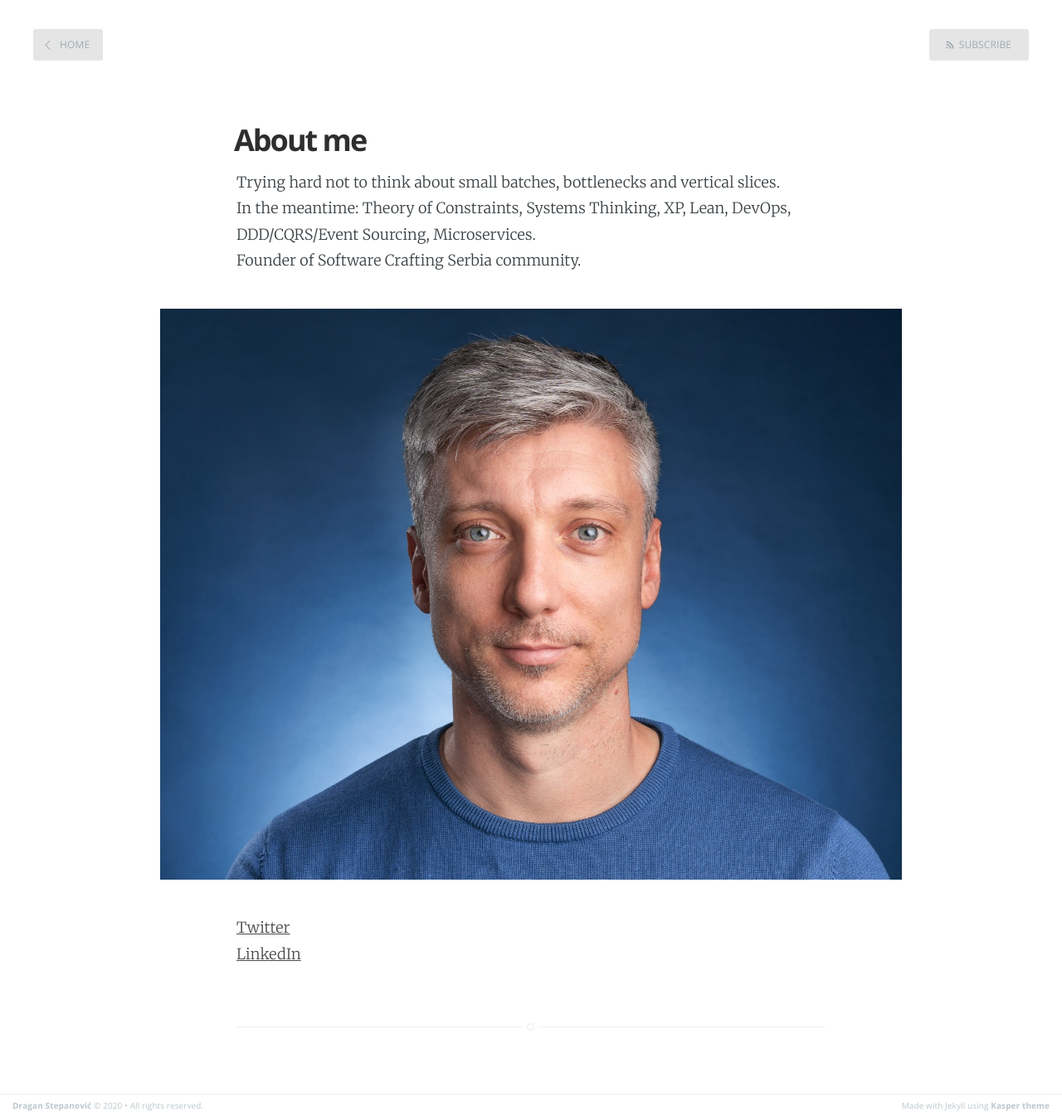
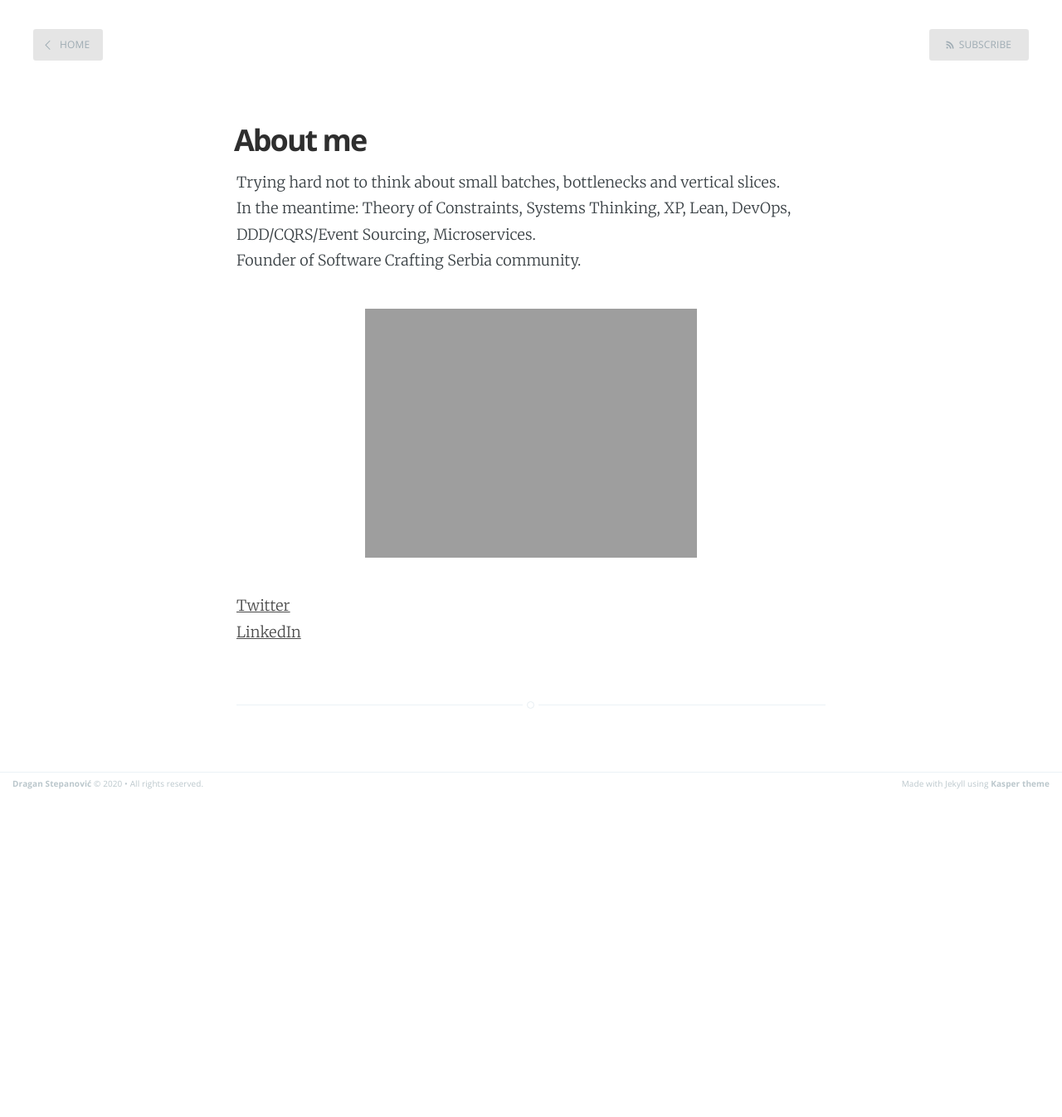
Before and after one commit to dragan-stepanovic/dragan-stepanovic.github.io, a Jekyll site: the page built from about.md, in a window 1280 px wide. Shown: the whole page at 83% size. Built offline with Jekyll 4.4.1, drawn with Linux system fonts in a browser that asks for light colours; after the commit the page ends 958 px from its top, so only the background shows below that.

Commit message:
Update about.md

```diff
--- a/about.md
+++ b/about.md
@@ -7,7 +7,7 @@ Trying hard not to think about small batches, bottlenecks and vertical slices.
 In the meantime: Theory of Constraints, Systems Thinking, XP, Lean, DevOps, DDD/CQRS/Event Sourcing, Microservices.
 Founder of Software Crafting Serbia community.
 
-![](/assets/images/profile.jpg)
+![](/assets/images/profile.jpg =250x)
 
 [Twitter](http://www.twitter.com/d_stepanovic)
 [LinkedIn](http://www.linkedin.com/in/dstepanovic)
```
